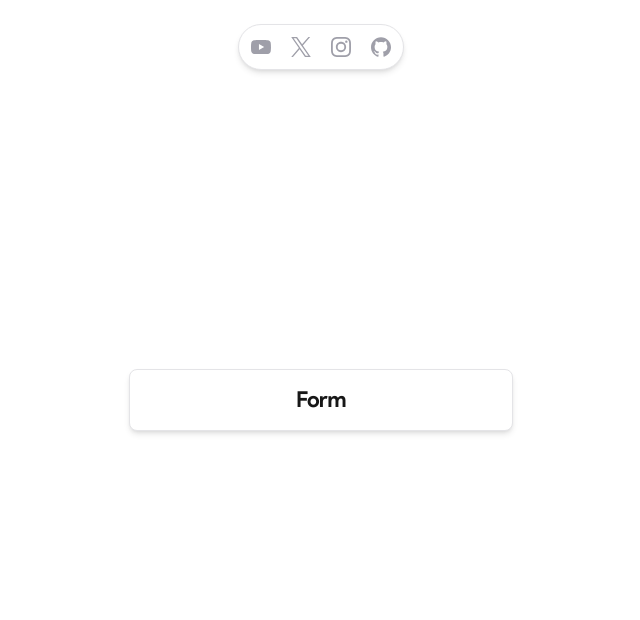
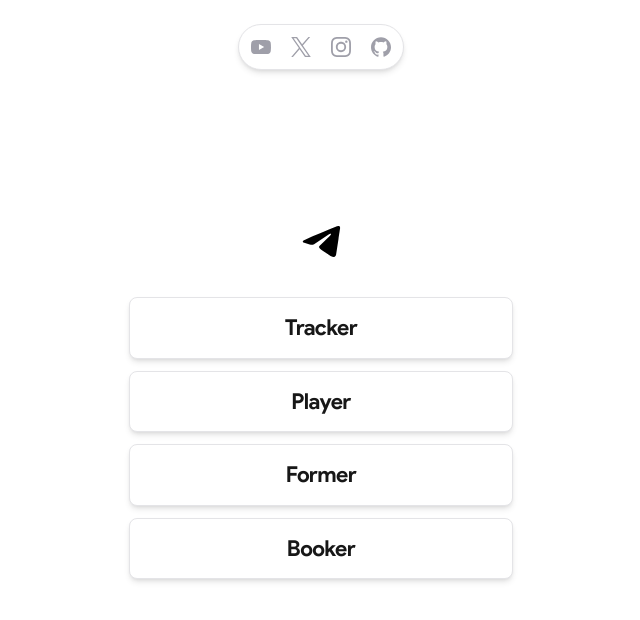
Before and after one commit to prmagana/root, a Next.js app: page / in a window 1280 px wide. Shown: the top 620 px of the page, without its empty margins (319-959 px from the left). Built offline with nearby package versions, Linux system fonts and the light colour scheme.

Commit message:
tool stack: tracker, player, former, booker with telegram mark

```diff
--- a/app/form-button.tsx
+++ /dev/null
@@ -1,74 +0,0 @@
-"use client";
-
-import { useRef, useState } from "react";
-import { animate } from "motion/react";
-
-// Stiff spring in, softer spring out.
-const press = { type: "spring", stiffness: 700, damping: 32 } as const;
-const settle = { type: "spring", stiffness: 260, damping: 26 } as const;
-
-// Pending holds this long; the tab opens immediately regardless.
-const PENDING_MS = 1000;
-
-function Spinner() {
-  return (
-    <svg className="size-5 animate-spin motion-reduce:animate-none" viewBox="0 0 24 24" fill="none" aria-hidden="true">
-      <circle cx="12" cy="12" r="10" stroke="currentColor" strokeWidth="2.5" strokeLinecap="round" className="opacity-25" />
-      <path d="M12 2a10 10 0 0 1 10 10" stroke="currentColor" strokeWidth="2.5" strokeLinecap="round" className="opacity-75" />
-    </svg>
-  );
-}
-
-export default function FormButton() {
-  const ref = useRef<HTMLAnchorElement>(null);
-  const pressed = useRef(false);
-  const timer = useRef<ReturnType<typeof setTimeout>>(undefined);
-  const [pending, setPending] = useState(false);
-
-  const down = () => {
-    if (!ref.current) return;
-    pressed.current = true;
-    animate(ref.current, { scale: 0.97, y: 1 }, press);
-  };
-  const up = () => {
-    if (!ref.current || !pressed.current) return;
-    pressed.current = false;
-    animate(ref.current, { scale: 1, y: 0 }, settle);
-  };
-  const click = () => {
-    clearTimeout(timer.current);
-    setPending(true);
-    timer.current = setTimeout(() => setPending(false), PENDING_MS);
-  };
-
-  // Inactive layer sits scaled down and blurred, so the swap reads as a crossfade.
-  const layer = (active: boolean) =>
-    `absolute inset-0 flex items-center justify-center gap-2 transition-[opacity,scale,filter] duration-200 ease-in-out motion-reduce:transition-none ${
-      active ? "scale-100 opacity-100 blur-none" : "scale-95 opacity-0 blur-[1px]"
-    }`;
-
-  return (
-    <a
-      ref={ref}
-      href="https://form.tapt.so"
-      target="_blank"
-      rel="noopener noreferrer"
-      onPointerDown={down}
-      onPointerUp={up}
-      onPointerCancel={up}
-      onPointerLeave={up}
-      onClick={click}
-      draggable={false}
-      data-state={pending ? "pending" : "idle"}
-      className="relative w-full max-w-sm select-none rounded-lg border border-zinc-200 bg-white px-6 py-4 text-center text-[22px] font-semibold leading-tight tracking-tight shadow-md"
-    >
-      {/* Invisible copy holds the box size; the real labels stack on top of it. */}
-      <span className="invisible">Form</span>
-      <span className={layer(!pending)}>Form</span>
-      <span className={layer(pending)} aria-hidden={!pending}>
-        <Spinner />
-        Form
-      </span>
-    </a>
-  );
-}
--- a/app/page.tsx
+++ b/app/page.tsx
@@ -1,5 +1,6 @@
-import FormButton from "./form-button";
 import Socials from "./socials";
+import TelegramMark from "./telegram-mark";
+import ToolButton from "./tool-button";
 
 // Hub for tapt; links to each repo go here.
 export default function Home() {
@@ -9,8 +10,13 @@ export default function Home() {
       <header className="absolute inset-x-0 top-0 flex justify-center p-6">
         <Socials />
       </header>
-      <main className="flex flex-1 items-center justify-center px-4">
-        <FormButton />
+      <main className="flex flex-1 flex-col items-center justify-center gap-3 px-4">
+        {/* Mark for the stack: the tools all run on Telegram. */}
+        <TelegramMark className="mb-6 size-10 text-black" />
+        <ToolButton label="Tracker" href="https://track.tapt.so" />
+        <ToolButton label="Player" href="https://play.tapt.so" />
+        <ToolButton label="Former" href="https://form.tapt.so" />
+        <ToolButton label="Booker" href="https://book.tapt.so" />
       </main>
     </>
   );
--- /dev/null
+++ b/app/telegram-mark.tsx
@@ -0,0 +1,8 @@
+// Same plane glyph form uses on its login button; decoration only, no link or hover.
+export default function TelegramMark({ className = "" }: { className?: string }) {
+  return (
+    <svg viewBox="1 5.5 45 37" fill="currentColor" aria-hidden="true" className={className}>
+      <path d="M41.4193 7.30899C41.4193 7.30899 45.3046 5.79399 44.9808 9.47328C44.8729 10.9883 43.9016 16.2908 43.1461 22.0262L40.5559 39.0159C40.5559 39.0159 40.3401 41.5048 38.3974 41.9377C36.4547 42.3705 33.5408 40.4227 33.0011 39.9898C32.5694 39.6652 24.9068 34.7955 22.2086 32.4148C21.4531 31.7655 20.5897 30.4669 22.3165 28.9519L33.6487 18.1305C34.9438 16.8319 36.2389 13.8019 30.8426 17.4812L15.7331 27.7616C15.7331 27.7616 14.0063 28.8437 10.7686 27.8698L3.75342 25.7055C3.75342 25.7055 1.16321 24.0823 5.58815 22.459C16.3807 17.3729 29.6555 12.1786 41.4193 7.30899Z" />
+    </svg>
+  );
+}
--- /dev/null
+++ b/app/tool-button.tsx
@@ -0,0 +1,43 @@
+"use client";
+
+import { useRef } from "react";
+import { animate } from "motion/react";
+
+// Stiff spring in, softer spring out.
+const press = { type: "spring", stiffness: 700, damping: 32 } as const;
+const settle = { type: "spring", stiffness: 260, damping: 26 } as const;
+
+// One card per tapt tool; the page stacks these.
+export default function ToolButton({ label, href }: { label: string; href: string }) {
+  const ref = useRef<HTMLAnchorElement>(null);
+  const pressed = useRef(false);
+
+  const down = () => {
+    if (!ref.current) return;
+    pressed.current = true;
+    animate(ref.current, { scale: 0.97, y: 1 }, press);
+  };
+  const up = () => {
+    if (!ref.current || !pressed.current) return;
+    pressed.current = false;
+    animate(ref.current, { scale: 1, y: 0 }, settle);
+  };
+
+  return (
+    <a
+      ref={ref}
+      href={href}
+      target="_blank"
+      rel="noopener noreferrer"
+      onPointerDown={down}
+      onPointerUp={up}
+      onPointerCancel={up}
+      onPointerLeave={up}
+      draggable={false}
+      // No transition: hover snaps so moving between buttons stays crisp.
+      className="w-full max-w-sm select-none rounded-lg border border-zinc-200 bg-white px-6 py-4 text-center text-[22px] font-semibold leading-tight tracking-tight shadow-md hover:border-zinc-300 hover:bg-zinc-50"
+    >
+      {label}
+    </a>
+  );
+}
```
